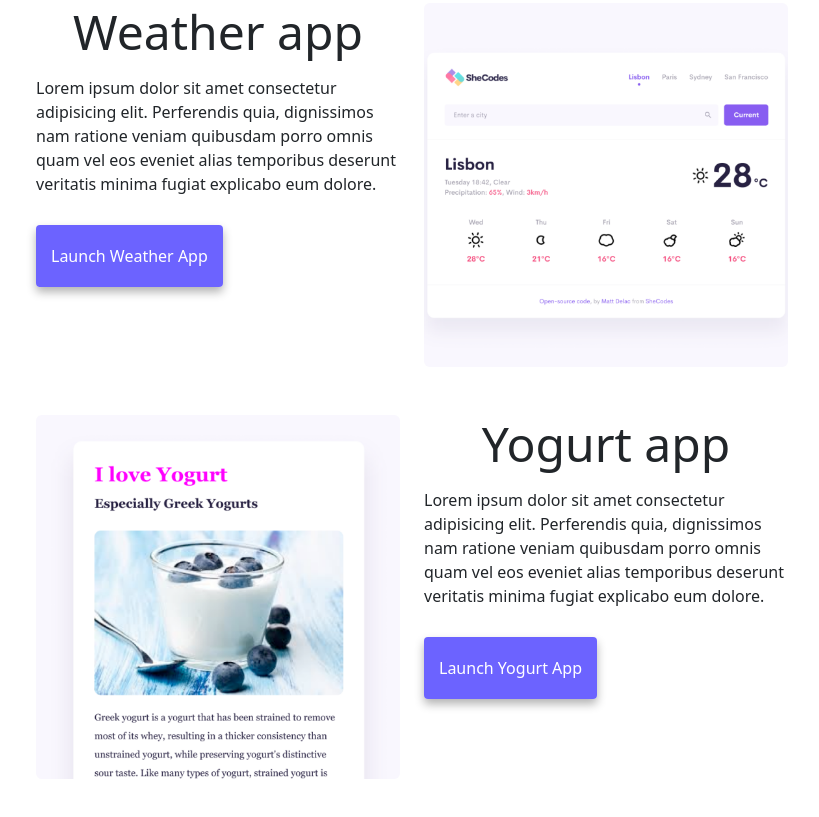
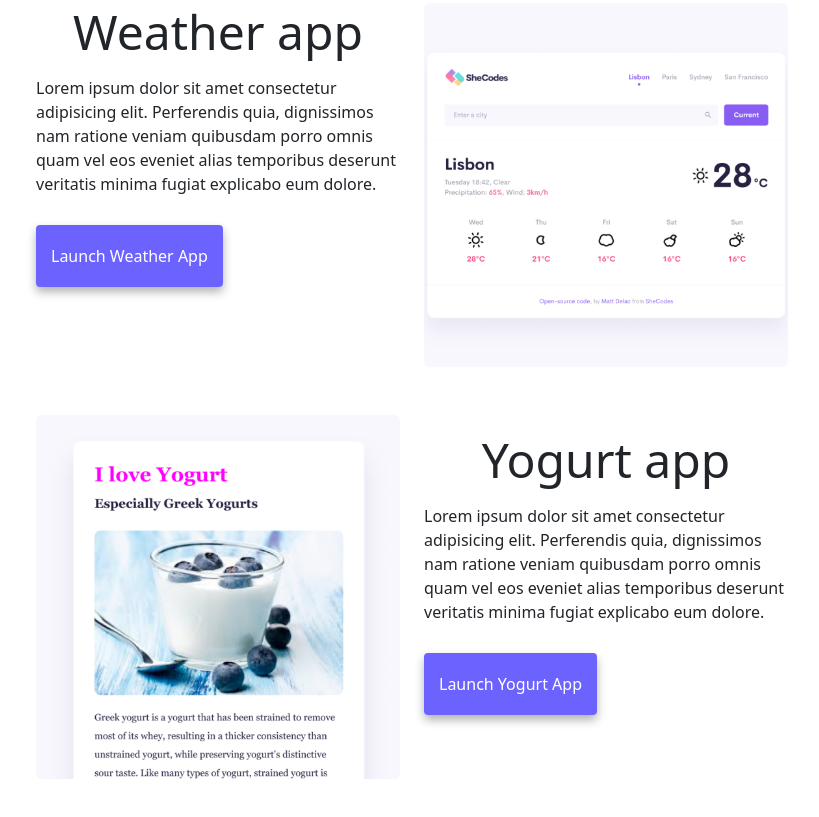
Before and after one commit to Dree20/Front-End-Developer-website, a plain HTML site: page index.html in a window 1280 px wide. Shown: the part 865-1682 px from the top of the page, without its empty margins (216-1035 px from the left). Drawn offline with nearby package versions, Linux system fonts and the light colour scheme.

Commit message:
Adjusted style.css

```diff
--- a/index.html
+++ b/index.html
@@ -90,7 +90,7 @@
           <img src="images/yogurt.png" class="img-fluid rounded" />
         </div>
         <div class="col-md-6">
-          <h2 class="mb-3">Yogurt app</h2>
+          <h2 class="mt-3 mb-3">Yogurt app</h2>
           <p>
             Lorem ipsum dolor sit amet consectetur adipisicing elit. Perferendis
             quia, dignissimos nam ratione veniam quibusdam porro omnis quam vel
```
